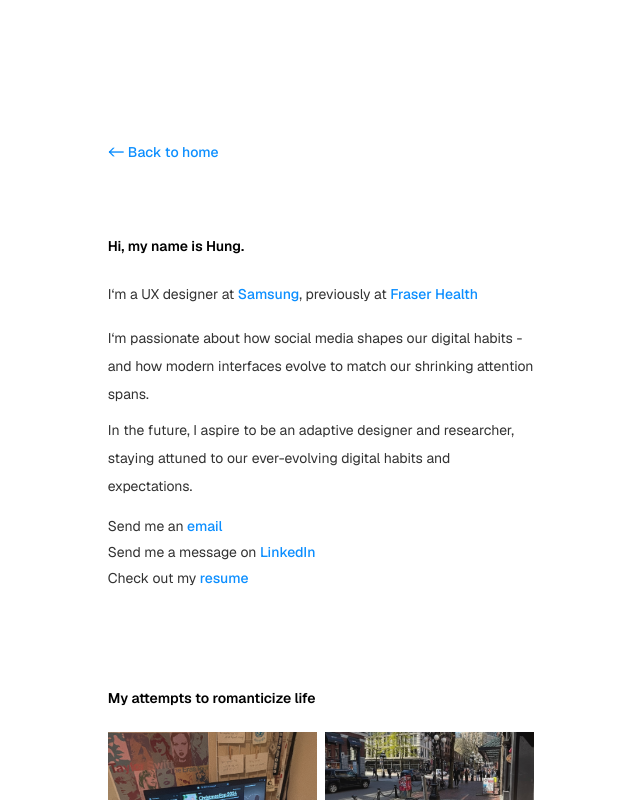
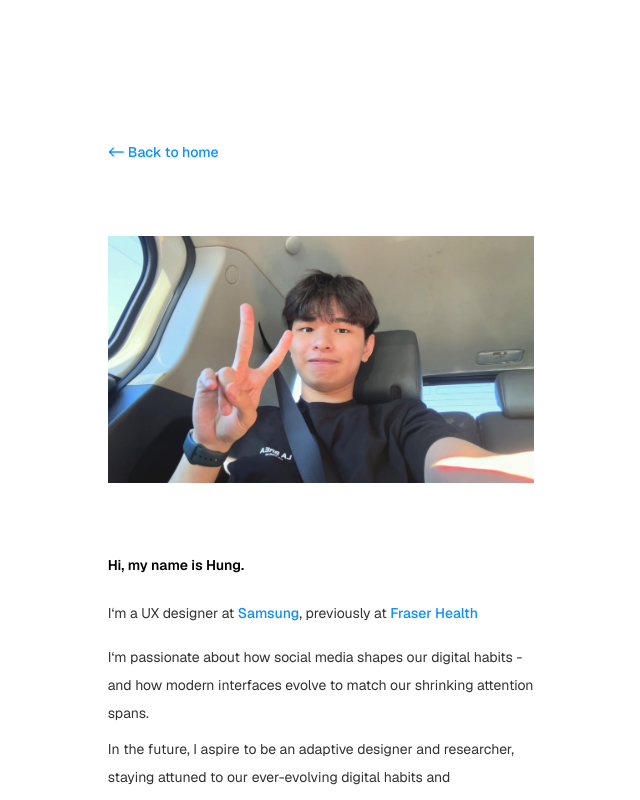
Before and after one commit to hungiie/portfolio, a Next.js app: page /about in a window 1280 px wide. Shown: the top 800 px of the page, without its empty margins (319-959 px from the left). Built offline with nearby package versions, Linux system fonts and the light colour scheme.

Commit message:
add image

```diff
--- a/app/about/page.tsx
+++ b/app/about/page.tsx
@@ -11,6 +11,12 @@ export default function About() {
         <div className="w-full px-10 md:w-1/3 md:px-0 mt-35">
             <div className="mb-18">
                 <Button variant="blue-hyperlink" text="<- Back to home" link="/" textSize="text-sm" target="_self"/>
+            </div>
+
+            <div className="w-full flex items-center justify-center">
+                <div className="w-full h-auto relative mb-18 overflow-hidden">
+                    <Image src="/about.JPG" width={2040} height={1179} alt="hung tran" className="object-cover"/>
+                </div>
             </div>
 
             <Heading text="Hi, my name is Hung."/>
@@ -71,7 +77,6 @@ export default function About() {
 
 
 
-
             {/* <Heading text="My life soundtracks"/>
             <iframe data-testid="embed-iframe" style={{borderRadius:'12px'}} src="https://open.spotify.com/embed/playlist/4l2acge11NRVSaAczjswg7?utm_source=generator&theme=0" width="100%" height="352" frameBorder="0" allowFullScreen allow="autoplay; clipboard-write; encrypted-media; fullscreen; picture-in-picture" loading="lazy"></iframe>            <div className="mb-25"></div> */}
 
```
Also changed, not shown: public/about.JPG (added).
